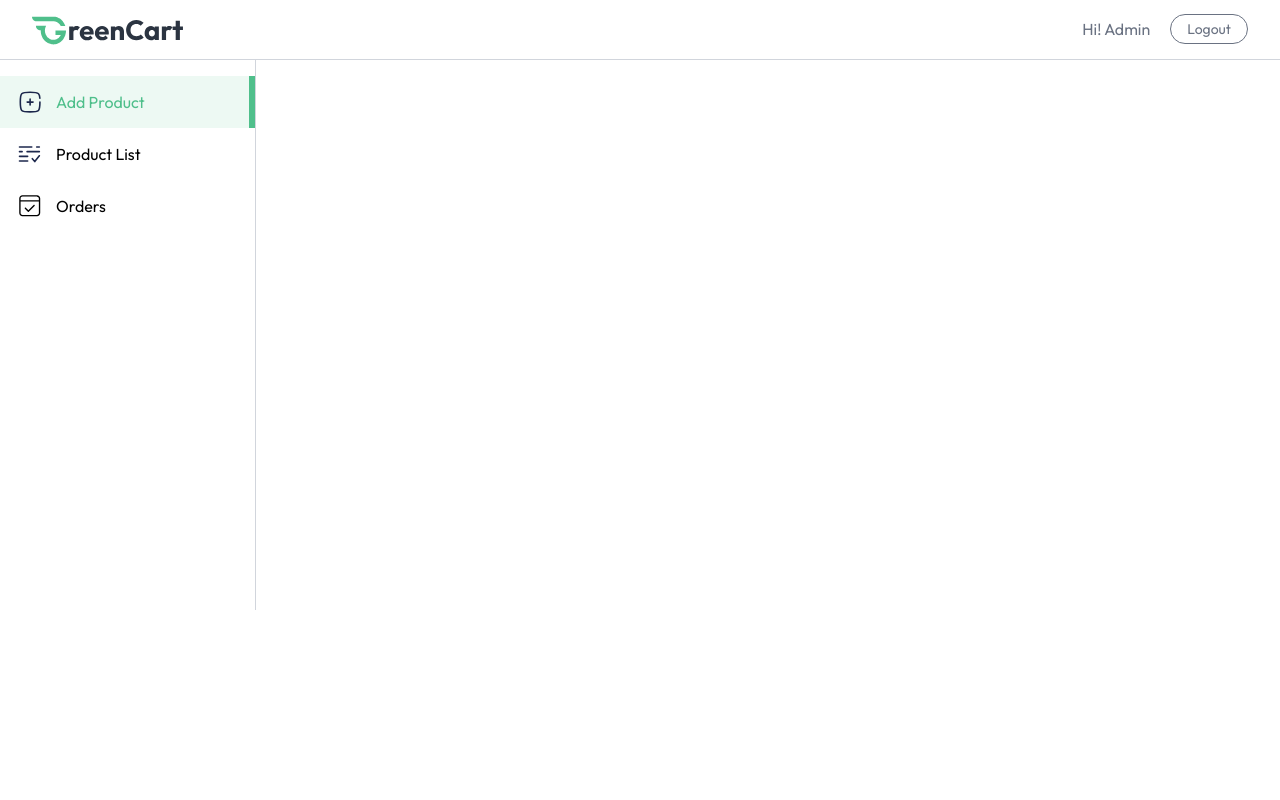
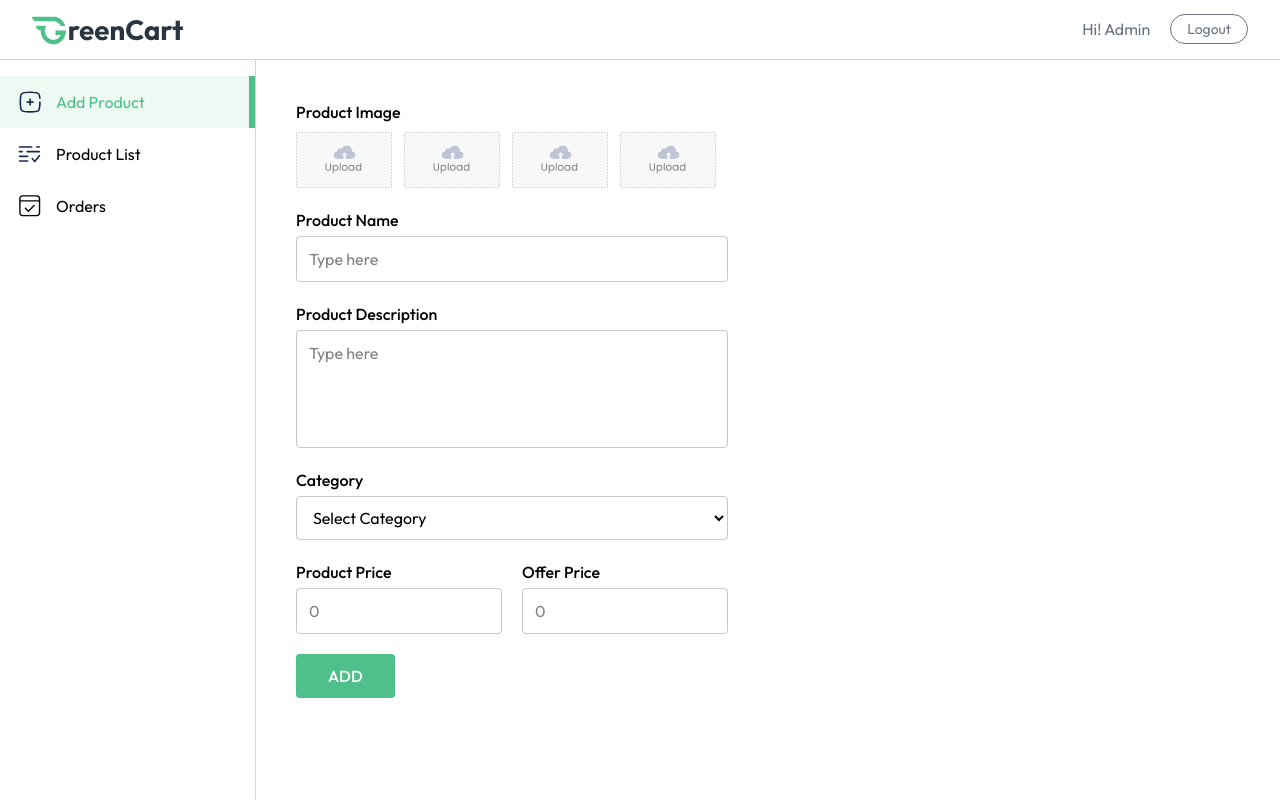
Before and after one commit to limon43633/e-com-client, a React (Vite) app in the folder client/: page /seller in a window 1280 px wide. Both pictures are taken after typing "name@example.com", "Sample123" into the empty fields and a click on the button "Login". Built offline with nearby package versions, Linux system fonts and the light colour scheme.

Commit message:
added new page

```diff
--- a/client/src/pages/seller/AddProduct.jsx
+++ b/client/src/pages/seller/AddProduct.jsx
@@ -1,9 +1,77 @@
-import React from 'react';
+import React, { useState } from 'react';
+import { assets, categories } from '../../assets/assets';
 
 const AddProduct = () => {
+
+
+    const [files, setFiles] = useState([])
+    const [name, setName] = useState('');
+    const [description, setDescription] = useState('');
+    const [category, setCategory] = useState('');
+    const [price, setPrice] = useState('');
+    const [offerPrice, setOfferPrice] = useState('');
+
+
+    const onSubmitHandler = async (event) => {
+        event.preventDefault();
+    }
+
+
+
     return (
-        <div>
 
+        <div className="no-scrollbar flex-1 h-[95vh] overflow-y-scroll flex flex-col justify-between">
+            <form onSubmit={onSubmitHandler} className="md:p-10 p-4 space-y-5 max-w-lg">
+                <div>
+                    <p className="text-base font-medium">Product Image</p>
+                    <div className="flex flex-wrap items-center gap-3 mt-2">
+                        {Array(4).fill('').map((_, index) => (
+                            <label key={index} htmlFor={`image${index}`}>
+
+                                <input onChange={(e)=>{
+                                    const updatedFiles = [...files];
+                                    updatedFiles[index] = e.target.files[0]
+                                    setFiles(updatedFiles)
+                                }}
+                                type="file" id={`image${index}`} hidden />
+
+                                <img className="max-w-24 cursor-pointer" src={files[index] ? URL.createObjectURL(files[index]) : assets.upload_area} alt="uploadArea" width={100} height={100} />
+                            </label>
+                        ))}
+                    </div>
+                </div>
+                <div className="flex flex-col gap-1 max-w-md">
+                    <label className="text-base font-medium" htmlFor="product-name">Product Name</label>
+                    <input onChange={(e)=> setName(e.target.value)} value={name}
+                    id="product-name" type="text" placeholder="Type here" className="outline-none md:py-2.5 py-2 px-3 rounded border border-gray-500/40" required />
+                </div>
+                <div className="flex flex-col gap-1 max-w-md">
+                    <label className="text-base font-medium" htmlFor="product-description">Product Description</label>
+                    <textarea onChange={(e)=> setDescription(e.target.value)} value={description} id="product-description" rows={4} className="outline-none md:py-2.5 py-2 px-3 rounded border border-gray-500/40 resize-none" placeholder="Type here"></textarea>
+                </div>
+                <div className="w-full flex flex-col gap-1">
+                    <label className="text-base font-medium" htmlFor="category">Category</label>
+                    <select onChange={(e)=> setCategory(e.target.value)} value={category} id="category" className="outline-none md:py-2.5 py-2 px-3 rounded border border-gray-500/40">
+                        <option value="">Select Category</option>
+                        {categories.map((item, index)=>(
+                            <option key={index} value={item.path}>{item.path}</option>
+                        ))}
+                    </select>
+                </div>
+                <div className="flex items-center gap-5 flex-wrap">
+                    <div className="flex-1 flex flex-col gap-1 w-32">
+                        <label className="text-base font-medium" htmlFor="product-price">Product Price</label>
+                        <input onChange={(e)=> setPrice(e.target.value)} value={price}
+                         id="product-price" type="number" placeholder="0" className="outline-none md:py-2.5 py-2 px-3 rounded border border-gray-500/40" required />
+                    </div>
+                    <div className="flex-1 flex flex-col gap-1 w-32">
+                        <label className="text-base font-medium" htmlFor="offer-price">Offer Price</label>
+                        <input onChange={(e)=> setOfferPrice(e.target.value)} value={offerPrice}
+                         id="offer-price" type="number" placeholder="0" className="outline-none md:py-2.5 py-2 px-3 rounded border border-gray-500/40" required />
+                    </div>
+                </div>
+                <button className="px-8 py-2.5 bg-primary text-white font-medium rounded cursor-pointer">ADD</button>
+            </form>
         </div>
     );
 };
--- a/client/src/pages/seller/ProductList.jsx
+++ b/client/src/pages/seller/ProductList.jsx
@@ -1,9 +1,48 @@
 import React from 'react';
+import { useAppContext } from '../../context/AppContext';
 
 const ProductList = () => {
+
+    const {products, currency} = useAppContext()
+
     return (
-        <div>
-
+      <div className="scrollbar-hide flex-1 h-[95vh] overflow-y-scroll flex flex-col justify-between">
+            <div className="w-full md:p-10 p-4">
+                <h2 className="pb-4 text-lg font-medium">All Products</h2>
+                <div className="flex flex-col items-center max-w-4xl w-full overflow-hidden rounded-md bg-white border border-gray-500/20">
+                    <table className="md:table-auto table-fixed w-full overflow-hidden">
+                        <thead className="text-gray-900 text-sm text-left">
+                            <tr>
+                                <th className="px-4 py-3 font-semibold truncate">Product</th>
+                                <th className="px-4 py-3 font-semibold truncate">Category</th>
+                                <th className="px-4 py-3 font-semibold truncate hidden md:block">Selling Price</th>
+                                <th className="px-4 py-3 font-semibold truncate">In Stock</th>
+                            </tr>
+                        </thead>
+                <tbody className="text-sm text-gray-500">
+                            {products.map((product) => (
+                                <tr key={product._id} className="border-t border-gray-500/20">
+                                    <td className="md:px-4 pl-2 md:pl-4 py-3 flex items-center space-x-3 truncate">
+                                        <div className="border border-gray-300 rounded overflow-hidden">
+                                            <img src={product.image[0]} alt="Product" className="w-16" />
+                                        </div>
+                                        <span className="truncate max-sm:hidden w-full">{product.name}</span>
+                                    </td>
+                                    <td className="px-4 py-3">{product.category}</td>
+                                    <td className="px-4 py-3 max-sm:hidden">{currency}{product.offerPrice}</td>
+                                    <td className="px-4 py-3">
+                                        <label className="relative inline-flex items-center cursor-pointer text-gray-900 gap-3">
+                                        <input type="checkbox" className="sr-only peer" />
+                                        <div className="w-12 h-7 bg-slate-300 rounded-full peer peer-checked:bg-blue-600 transition-colors duration-200"></div>
+                                        <span className="dot absolute left-1 top-1 w-5 h-5 bg-white rounded-full transition-transform duration-200 ease-in-out peer-checked:translate-x-5"></span>
+                                        </label>
+                                    </td>
+                                </tr>
+                            ))}
+                </tbody>
+                    </table>
+                </div>
+            </div>
         </div>
     );
 };
--- a/client/src/pages/seller/SellerLayout.jsx
+++ b/client/src/pages/seller/SellerLayout.jsx
@@ -38,7 +38,7 @@ const SellerLayout = () => {
 
 
             <div className="flex">
-                 <div className="md:w-64 w-16 border-r h-[550px] text-base border-gray-300 pt-4 flex flex-col transition-all duration-300">
+                 <div className="md:w-64 w-16 border-r h-[95vh] text-base border-gray-300 pt-4 flex flex-col ">
                 {sidebarLinks.map((item) => (
                     <NavLink to={item.path} key={item.name} end={item.path === "/seller"}
                         className={({isActive})=>`flex items-center py-3 px-4 gap-3
```
